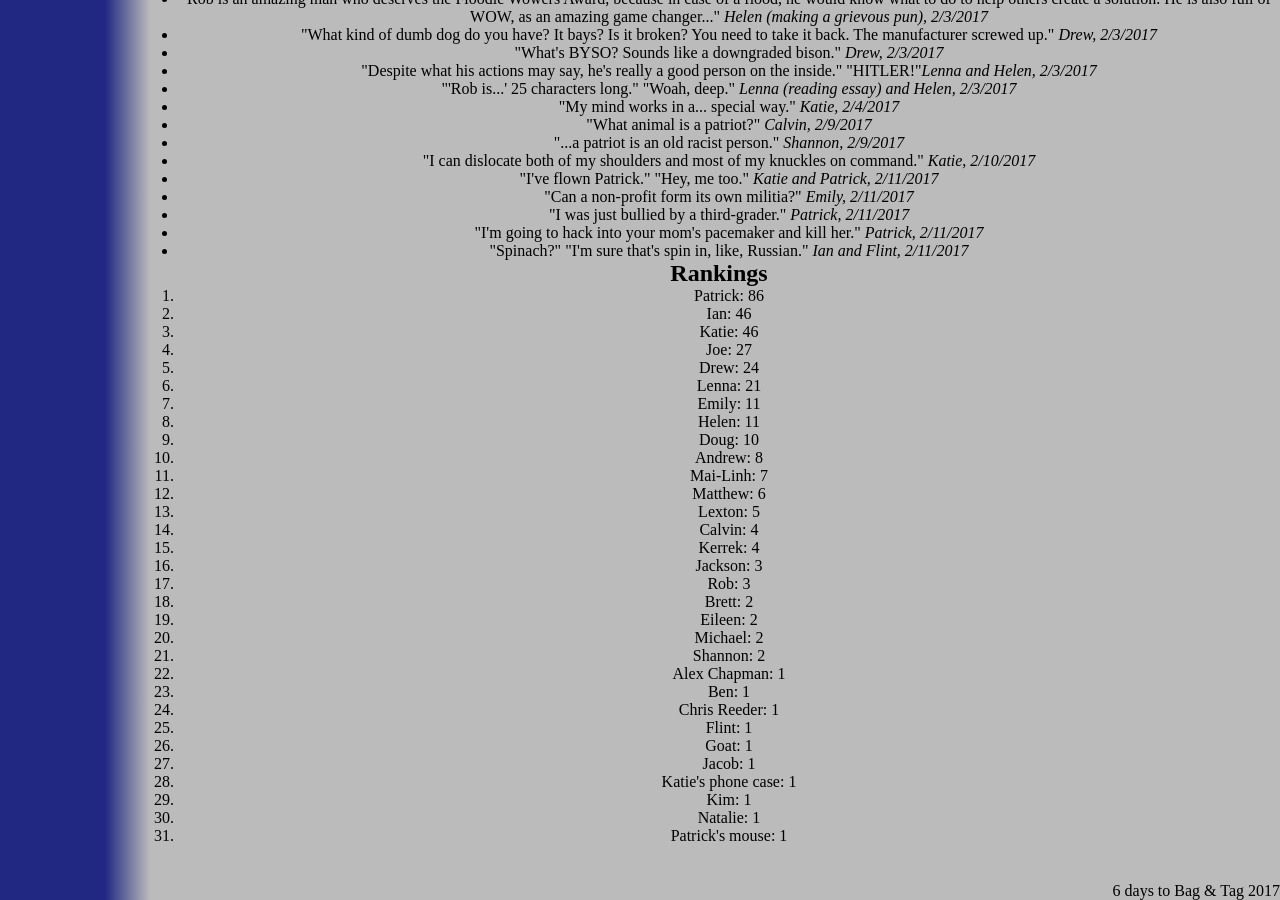
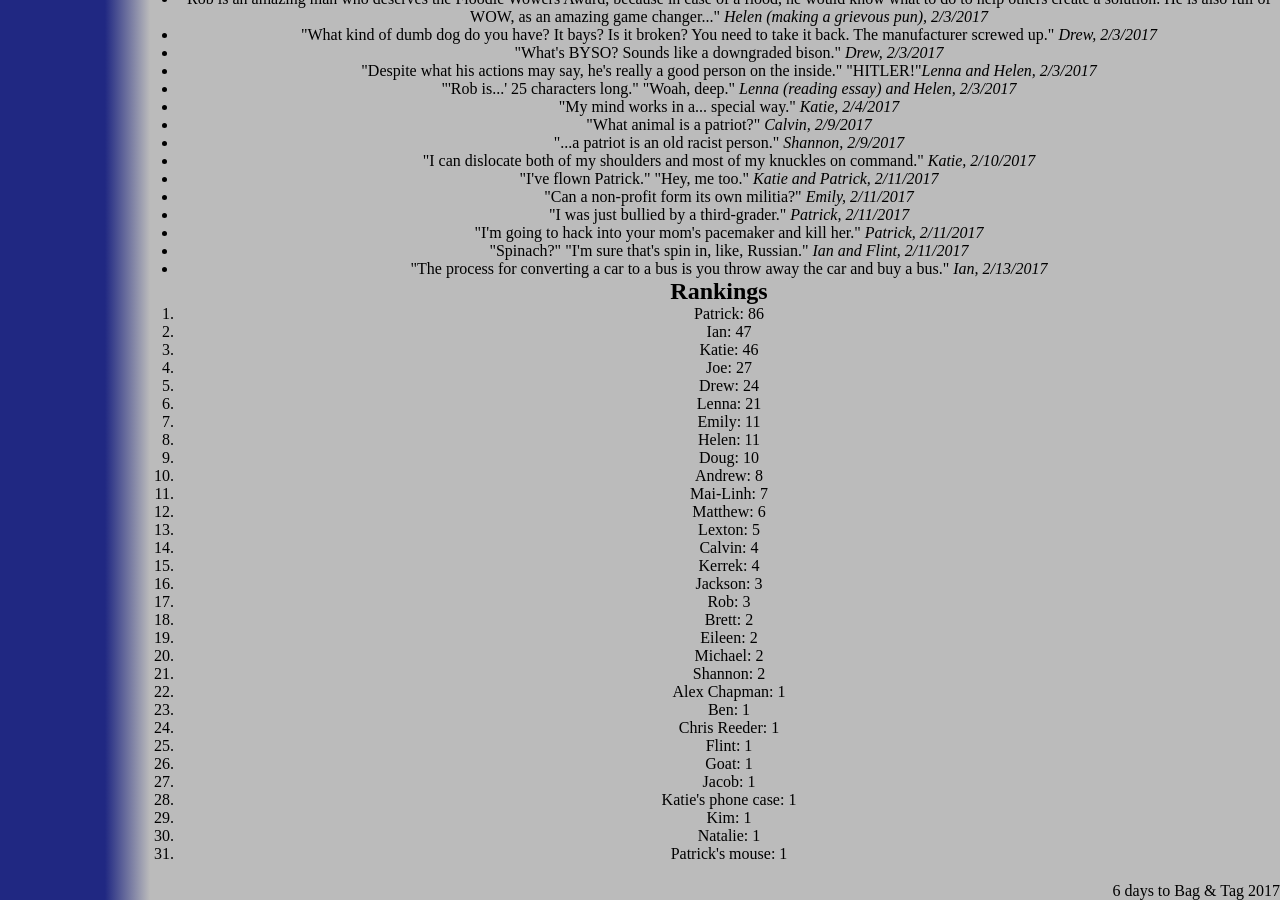
Before and after one commit to katiebugmoon/FRC4131.github.io, a Jekyll site: the page built from media/2017/quotes.html, in a window 1280 px wide and 900 px high, scrolled down 4634 px. Built offline with Jekyll 4.4.1, drawn with Linux system fonts in a browser that asks for light colours; nearby versions of some CDN libraries.

Commit message:
Update quotes.html

```diff
--- a/media/2017/quotes.html
+++ b/media/2017/quotes.html
@@ -263,6 +263,7 @@ title: Build Season 2017 Quotes
 	<li>"I was just bullied by a third-grader." <i>Patrick, 2/11/2017</i></li>
 	<li>"I'm going to hack into your mom's pacemaker and kill her." <i>Patrick, 2/11/2017</i></li>
 	<li>"Spinach?" "I'm sure that's spin in, like, Russian." <i>Ian and Flint, 2/11/2017</i></li>
+	<li>"The process for converting a car to a bus is you throw away the car and buy a bus." <i>Ian, 2/13/2017</i></li>
 </ul>
 <h2>Rankings</h2>
 <ol id='rankings'></ol>
```
